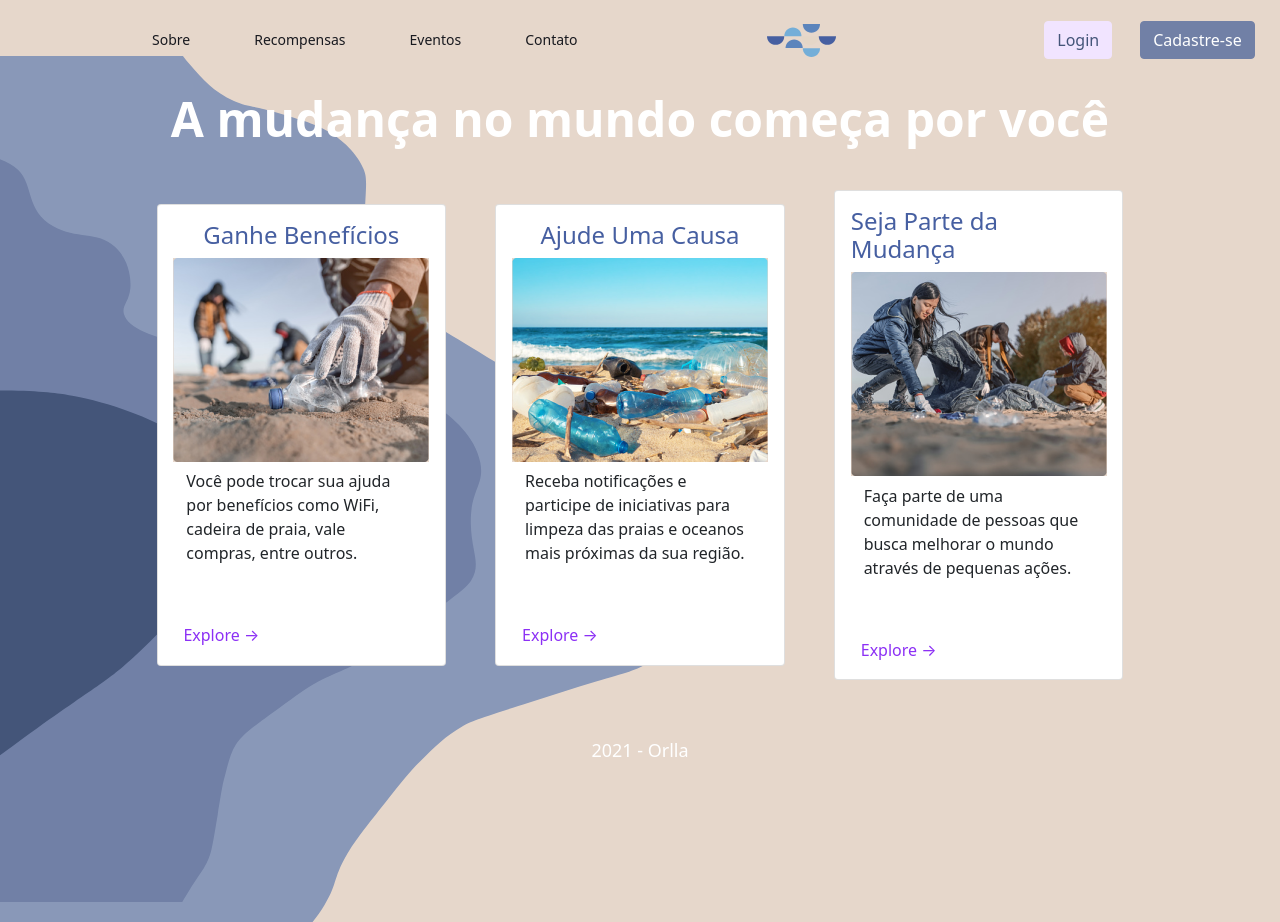
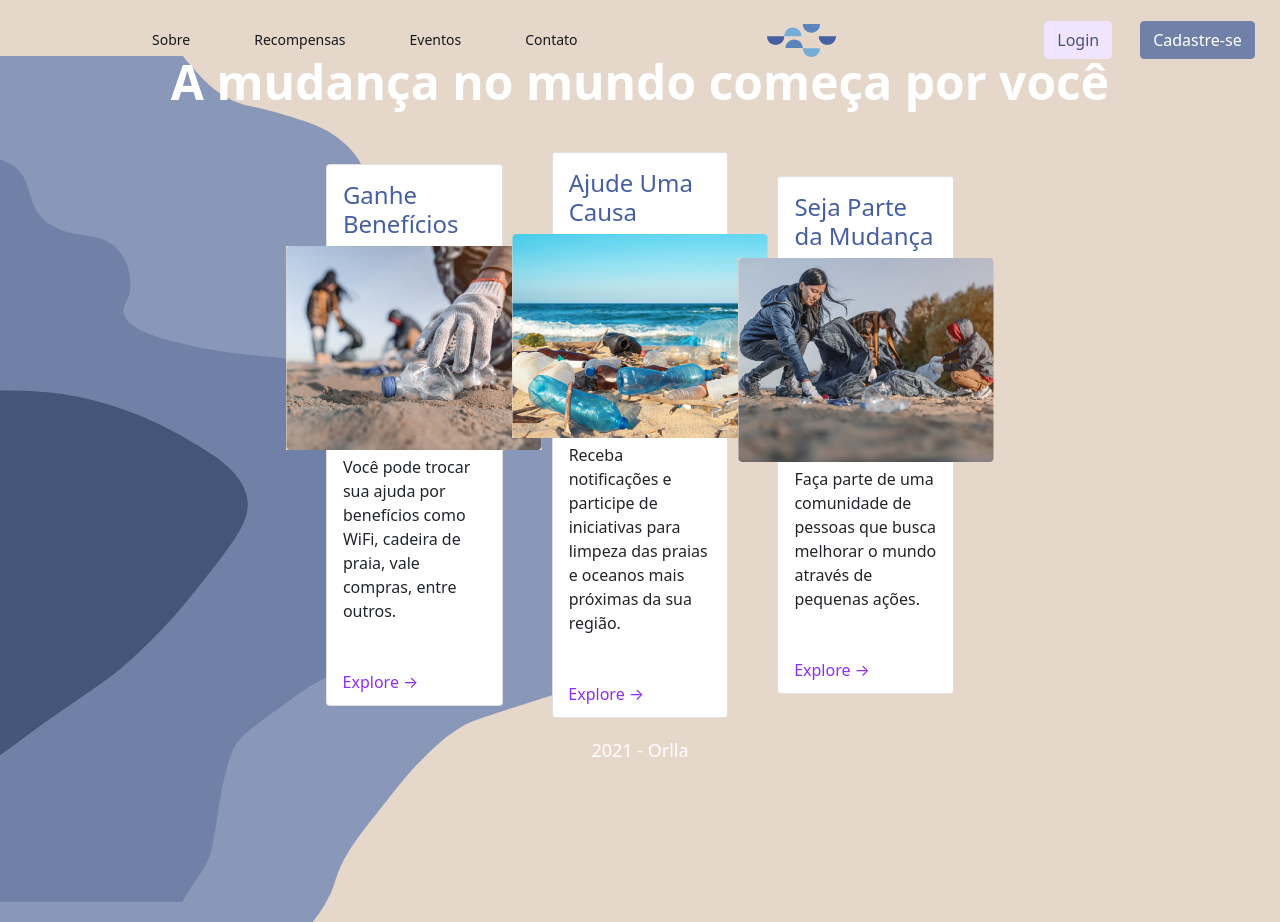
Before and after one commit to caioserram/orlla-lp, a Next.js app: page / in a window 1280 px wide. Both pictures are taken after a click on the button "Eventos". Built offline with nearby package versions, Linux system fonts and the light colour scheme.

Commit message:
fix card size bug

```diff
--- a/components/about_card.module.scss
+++ b/components/about_card.module.scss
@@ -1,6 +1,7 @@
 .card_title {
   color: #465fa1;
   margin: 0 0 0 0;
+  font-size: 1.4rem;
 }
 
 .card_content,
@@ -22,6 +23,7 @@
   min-height: 35%;
   max-height: 35%;
   margin: 1% 1% 1% 1%;
+  max-width: 16%;
 }
 
 .card_body_text {
@@ -29,7 +31,6 @@
   display: flex;
   flex-direction: column;
   align-items: center;
-  width: 90%;
   margin-top: 3%;
 }
 
```
